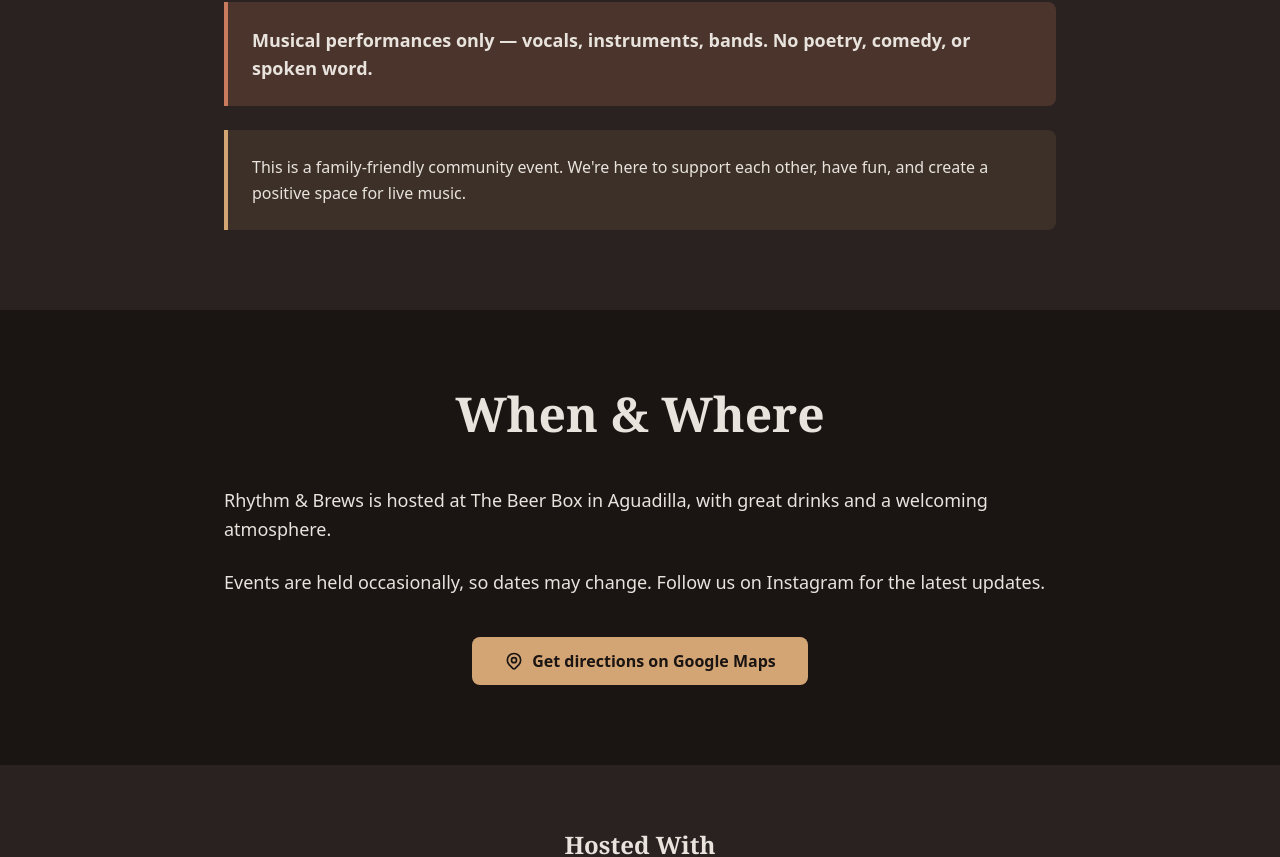
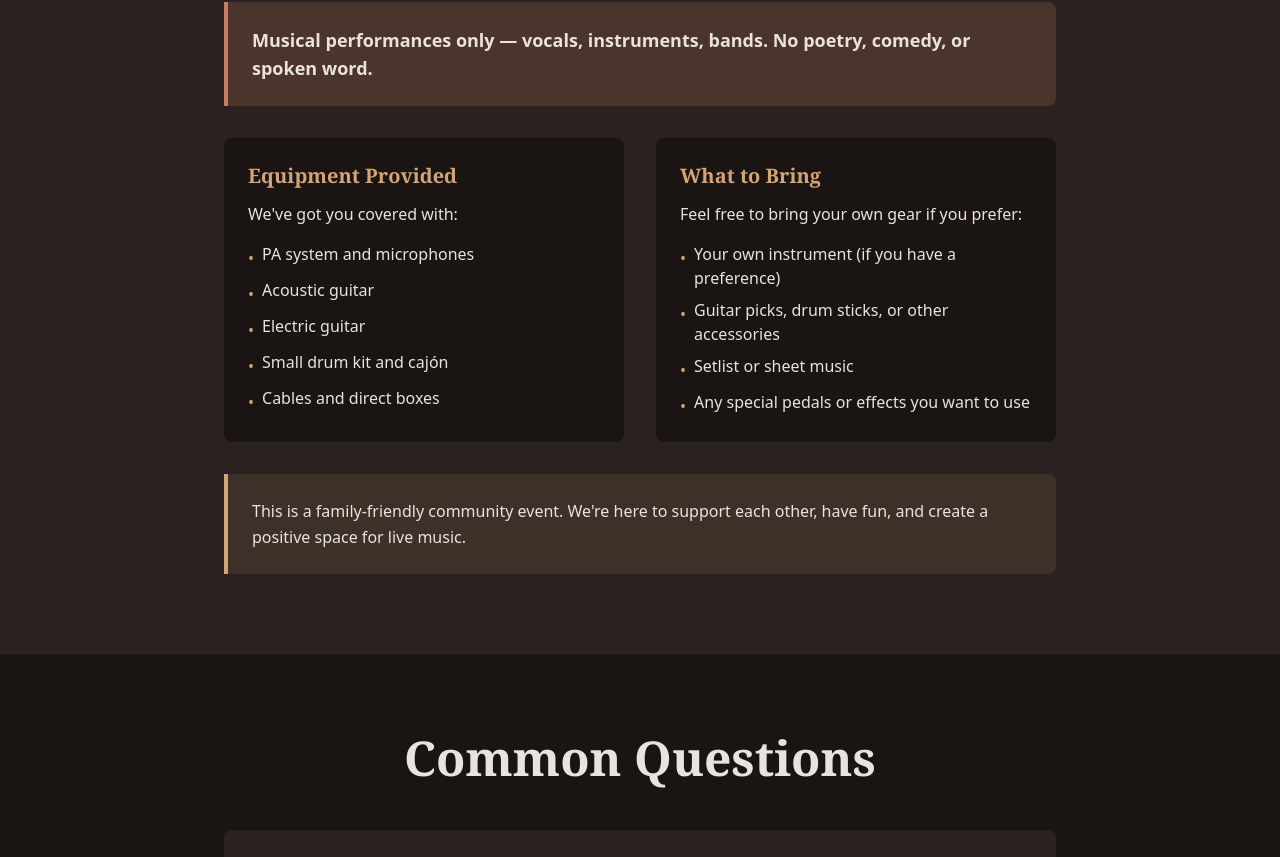
Before and after one commit to rbradshaw9/rhythmandbrews, a Next.js app: page /en in a window 1280 px wide. Shown: the part 1940-2797 px from the top of the page. Built offline with nearby package versions, Linux system fonts and the light colour scheme.

Commit message:
Add FAQ, testimonials, equipment details, and what to bring sections

```diff
--- a/app/[locale]/page.tsx
+++ b/app/[locale]/page.tsx
@@ -3,6 +3,8 @@ import { locales } from '@/i18n'
 import Hero from '@/components/Hero'
 import IntroSection from '@/components/IntroSection'
 import SignUpSection from '@/components/SignUpSection'
+import FAQSection from '@/components/FAQSection'
+import TestimonialsSection from '@/components/TestimonialsSection'
 import LocationSection from '@/components/LocationSection'
 import PartnersSection from '@/components/PartnersSection'
 import InstagramGallery from '@/components/InstagramGallery'
@@ -21,6 +23,8 @@ export default function HomePage({ params: { locale } }: { params: { locale: str
       <Hero />
       <IntroSection />
       <SignUpSection />
+      <FAQSection />
+      <TestimonialsSection />
       <LocationSection />
       <PartnersSection />
       <InstagramGallery />
--- /dev/null
+++ b/components/FAQSection.tsx
@@ -0,0 +1,57 @@
+'use client'
+
+import { useTranslations } from 'next-intl'
+import { useState } from 'react'
+
+export default function FAQSection() {
+  const t = useTranslations('faq')
+  const [openIndex, setOpenIndex] = useState<number | null>(0)
+
+  const toggleQuestion = (index: number) => {
+    setOpenIndex(openIndex === index ? null : index)
+  }
+
+  return (
+    <section className="py-20 bg-background">
+      <div className="section-container max-w-4xl">
+        <h2 className="heading-lg text-center mb-12">{t('title')}</h2>
+
+        <div className="space-y-4">
+          {[0, 1, 2, 3].map((index) => (
+            <div
+              key={index}
+              className="bg-background-light rounded-lg border-2 border-background-light hover:border-primary/30 transition-colors"
+            >
+              <button
+                onClick={() => toggleQuestion(index)}
+                className="w-full px-6 py-5 flex items-center justify-between gap-4 text-left"
+              >
+                <span className="text-lg font-semibold text-text">
+                  {t(`items.${index}.question`)}
+                </span>
+                <svg
+                  className={`w-6 h-6 text-primary flex-shrink-0 transition-transform ${
+                    openIndex === index ? 'rotate-180' : ''
+                  }`}
+                  fill="none"
+                  stroke="currentColor"
+                  viewBox="0 0 24 24"
+                >
+                  <path strokeLinecap="round" strokeLinejoin="round" strokeWidth={2} d="M19 9l-7 7-7-7" />
+                </svg>
+              </button>
+
+              {openIndex === index && (
+                <div className="px-6 pb-5">
+                  <p className="text-text leading-relaxed">
+                    {t(`items.${index}.answer`)}
+                  </p>
+                </div>
+              )}
+            </div>
+          ))}
+        </div>
+      </div>
+    </section>
+  )
+}
--- a/components/SignUpSection.tsx
+++ b/components/SignUpSection.tsx
@@ -34,10 +34,42 @@ export default function SignUpSection() {
           </ul>
         </div>
 
-        <div className="bg-accent/20 border-l-4 border-accent rounded-r-lg p-6 mb-6">
+        <div className="bg-accent/20 border-l-4 border-accent rounded-r-lg p-6 mb-8">
           <p className="text-text font-semibold text-lg">
             {t('musicOnly')}
           </p>
+        </div>
+
+        <div className="grid md:grid-cols-2 gap-8 mb-8">
+          <div className="bg-background rounded-lg p-6">
+            <h3 className="text-xl font-bold text-primary mb-3">
+              {t('equipmentTitle')}
+            </h3>
+            <p className="text-text mb-4">{t('equipmentDescription')}</p>
+            <ul className="space-y-2">
+              {[0, 1, 2, 3, 4].map((index) => (
+                <li key={index} className="flex items-start gap-2">
+                  <span className="text-primary mt-1">•</span>
+                  <span className="text-text">{t(`equipment.${index}`)}</span>
+                </li>
+              ))}
+            </ul>
+          </div>
+
+          <div className="bg-background rounded-lg p-6">
+            <h3 className="text-xl font-bold text-primary mb-3">
+              {t('bringTitle')}
+            </h3>
+            <p className="text-text mb-4">{t('bringDescription')}</p>
+            <ul className="space-y-2">
+              {[0, 1, 2, 3].map((index) => (
+                <li key={index} className="flex items-start gap-2">
+                  <span className="text-primary mt-1">•</span>
+                  <span className="text-text">{t(`bringItems.${index}`)}</span>
+                </li>
+              ))}
+            </ul>
+          </div>
         </div>
 
         <div className="bg-primary/10 border-l-4 border-primary rounded-r-lg p-6">
--- /dev/null
+++ b/components/TestimonialsSection.tsx
@@ -0,0 +1,47 @@
+'use client'
+
+import { useTranslations } from 'next-intl'
+
+export default function TestimonialsSection() {
+  const t = useTranslations('testimonials')
+
+  return (
+    <section className="py-20 bg-background-light">
+      <div className="section-container max-w-6xl">
+        <h2 className="heading-lg text-center mb-12">{t('title')}</h2>
+
+        <div className="grid md:grid-cols-3 gap-8">
+          {[0, 1, 2].map((index) => (
+            <div
+              key={index}
+              className="bg-background rounded-lg p-8 relative"
+            >
+              <svg
+                className="w-12 h-12 text-primary/20 mb-4"
+                fill="currentColor"
+                viewBox="0 0 24 24"
+              >
+                <path d="M14.017 21v-7.391c0-5.704 3.731-9.57 8.983-10.609l.995 2.151c-2.432.917-3.995 3.638-3.995 5.849h4v10h-9.983zm-14.017 0v-7.391c0-5.704 3.748-9.57 9-10.609l.996 2.151c-2.433.917-3.996 3.638-3.996 5.849h3.983v10h-9.983z" />
+              </svg>
+
+              <p className="text-text leading-relaxed mb-6 italic">
+                "{t(`items.${index}.quote`)}"
+              </p>
+
+              <div className="flex items-center gap-3">
+                <div className="w-10 h-10 rounded-full bg-primary/20 flex items-center justify-center">
+                  <svg className="w-6 h-6 text-primary" fill="currentColor" viewBox="0 0 24 24">
+                    <path d="M12 12c2.21 0 4-1.79 4-4s-1.79-4-4-4-4 1.79-4 4 1.79 4 4 4zm0 2c-2.67 0-8 1.34-8 4v2h16v-2c0-2.66-5.33-4-8-4z"/>
+                  </svg>
+                </div>
+                <p className="text-primary font-semibold">
+                  {t(`items.${index}.author`)}
+                </p>
+              </div>
+            </div>
+          ))}
+        </div>
+      </div>
+    </section>
+  )
+}
--- a/messages/en.json
+++ b/messages/en.json
@@ -22,17 +22,72 @@
       "15-minute max per performer (typically 3-4 songs)",
       "Covers and originals welcome",
       "Solo acts, duos, and full bands all welcome",
-      "Acoustic and electric setups available",
-      "PA system, mics, and basic backline provided"
+      "All genres welcome: rock, folk, jazz, Latin, R&B, and more",
+      "Acoustic and electric setups available"
     ],
     "note": "This is a family-friendly community event. We're here to support each other, have fun, and create a positive space for live music.",
-    "musicOnly": "Musical performances only — vocals, instruments, bands. No poetry, comedy, or spoken word."
+    "musicOnly": "Musical performances only — vocals, instruments, bands. No poetry, comedy, or spoken word.",
+    "equipmentTitle": "Equipment Provided",
+    "equipmentDescription": "We've got you covered with:",
+    "equipment": [
+      "PA system and microphones",
+      "Acoustic guitar",
+      "Electric guitar",
+      "Small drum kit and cajón",
+      "Cables and direct boxes"
+    ],
+    "bringTitle": "What to Bring",
+    "bringDescription": "Feel free to bring your own gear if you prefer:",
+    "bringItems": [
+      "Your own instrument (if you have a preference)",
+      "Guitar picks, drum sticks, or other accessories",
+      "Setlist or sheet music",
+      "Any special pedals or effects you want to use"
+    ]
   },
   "location": {
     "title": "When & Where",
     "paragraph1": "Rhythm & Brews is hosted at The Beer Box in Aguadilla, with great drinks and a welcoming atmosphere.",
     "paragraph2": "Events are held occasionally, so dates may change. Follow us on Instagram for the latest updates.",
     "mapLinkText": "Get directions on Google Maps"
+  },
+  "faq": {
+    "title": "Common Questions",
+    "items": [
+      {
+        "question": "Is there a cover charge or entry fee?",
+        "answer": "Entry is free for audience members. Come support local musicians!"
+      },
+      {
+        "question": "What if I don't have my own instrument?",
+        "answer": "We provide acoustic guitar, electric guitar, a drum kit, cajón, microphones, and all necessary cables and equipment. Just show up and sign up!"
+      },
+      {
+        "question": "Can I bring my full band?",
+        "answer": "Absolutely! Solo acts, duos, and full bands are all welcome. Just keep in mind the 15-minute time limit."
+      },
+      {
+        "question": "What if all the slots fill up before I arrive?",
+        "answer": "Slots are first come, first served. We recommend arriving by 5:30pm when sign-up opens to secure your spot."
+      }
+    ]
+  },
+  "testimonials": {
+    "title": "What Performers Are Saying",
+    "items": [
+      {
+        "quote": "The energy at Rhythm & Brews is amazing. Everyone's so supportive, whether you're playing your first gig or your hundredth.",
+        "author": "Local Musician"
+      },
+      {
+        "quote": "Great sound system, friendly crowd, and a perfect spot to try out new material. This is what open mics should be.",
+        "author": "Aguadilla Artist"
+      },
+      {
+        "quote": "I was nervous about my first open mic, but the vibe here is incredible. Can't wait for the next one!",
+        "author": "First-Time Performer"
+      }
+    ]
   },
   "partners": {
     "title": "Hosted With",
```
Also changed, not shown: messages/es.json (+57 -4 lines).
